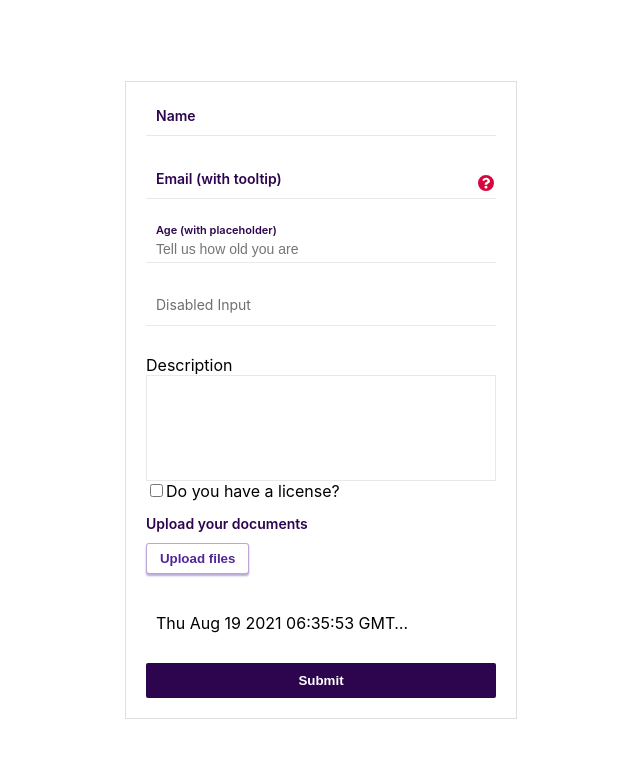
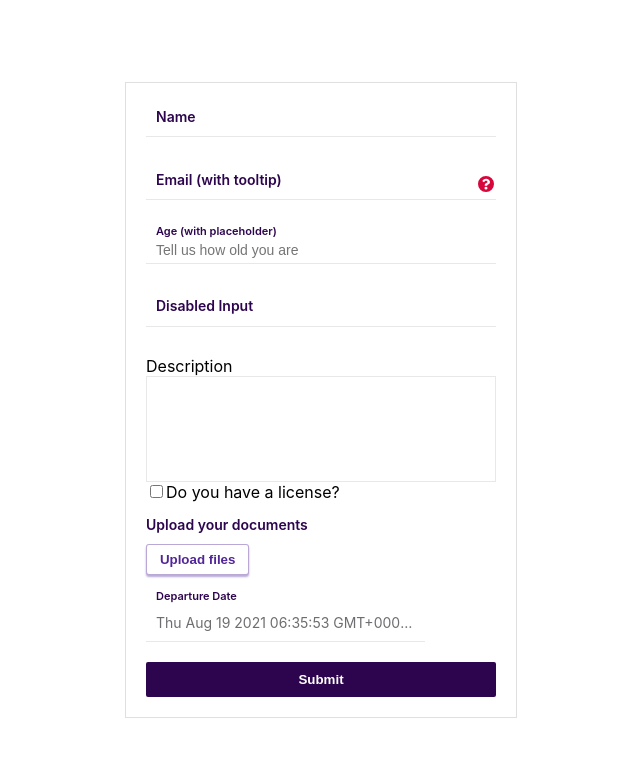
Before and after one commit to iamjoelgeorge/resuable-formik-forms-library, a React (Create React App) app: page / in a window 1280 px wide. Shown: the top 758 px of the page, without its empty margins (319-959 px from the left). Built offline with nearby package versions, Linux system fonts and the light colour scheme.

Commit message:
Made a reusable sliding label element.

```diff
--- a/src/components/CustomFormikForm/DatePicker/DatePicker.js
+++ b/src/components/CustomFormikForm/DatePicker/DatePicker.js
@@ -3,6 +3,7 @@ import { ErrorMessage, Field } from 'formik';
 import Calendar from 'react-calendar';
 
 import styles from './DatePicker.module.scss';
+import SlidingLabel from '../SlidingLabel/SlidingLabel';
 
 const DatePicker = (props) => {
   const { name, formik, ...rest } = props;
@@ -15,7 +16,7 @@ const DatePicker = (props) => {
   const renderCalendar = (value, setFieldValue) => (
     <Calendar
       className={styles.calendarContainer}
-      activeStartDate={new Date()}
+      // activeStartDate={new Date()}
       value={value}
       onChange={(val) => {
         setFieldValue(name, val);
@@ -33,8 +34,20 @@ const DatePicker = (props) => {
 
           return (
             <div>
-              <p onClick={toggleCalendar}>{value.toString()}</p>
               {isCalendarOpen && renderCalendar(value, setFieldValue)}
+
+              <div className={styles.selectedDateContainer}>
+                {/* <label htmlFor={'selectedDate'}>Departure Date</label> */}
+                <SlidingLabel
+                  label={'Departure Date'}
+                  inputEntered={!!value.toString()}
+                  htmlFor={'selectedDate'}
+                  showErrorStyle={false}
+                />
+                <p id='selectedDate' className={styles.selectedDate} onClick={toggleCalendar}>
+                  {value.toString()}
+                </p>
+              </div>
             </div>
           );
         }}
--- a/src/components/CustomFormikForm/DatePicker/DatePicker.module.scss
+++ b/src/components/CustomFormikForm/DatePicker/DatePicker.module.scss
@@ -1,3 +1,6 @@
+@import '../../../theme/variables.scss';
+@import '../../../theme/utils.scss';
+
 :global {
   .react-calendar {
     .react-calendar__navigation__arrow.react-calendar__navigation__next2-button,
@@ -13,22 +16,20 @@
       padding: 10px;
     }
     .react-calendar__tile:not(.react-calendar__month-view__days__day--neighboringMonth) {
-      background-color: #fafafa !important;
+      background-color: $calendarDayBackground !important;
       cursor: unset !important;
       margin: 2px;
 
       * {
-        background-color: #fafafa !important;
+        background-color: $calendarDayBackground !important;
       }
     }
-    // .react-calendar__tile.react-calendar__month-view__days__day--neighboringMonth {
-    //   pointer-events: none;
-    // }
+
     .react-calendar__tile.react-calendar__month-view__days__day {
       border: 1px solid transparent !important;
 
       &:hover {
-        border: 1px solid #aa77ff !important;
+        border: 1px solid $brightPurple !important;
       }
     }
     .react-calendar__navigation__label {
@@ -39,7 +40,7 @@
         cursor: pointer;
         &:hover {
           text-decoration: underline;
-          text-decoration-color: #aa77ff;
+          text-decoration-color: $brightPurple;
         }
       }
     }
@@ -56,10 +57,10 @@
         font-weight: bold;
         &:hover {
           * {
-            background-color: #ece0ff !important;
+            background-color: $lightPurple !important;
           }
           color: #2d054e;
-          background-color: #ece0ff !important;
+          background-color: $lightPurple !important;
         }
       }
     }
@@ -70,10 +71,10 @@
 
       &:hover {
         * {
-          background-color: #ece0ff !important;
+          background-color: $lightPurple !important;
         }
         color: #2d054e;
-        background-color: #ece0ff !important;
+        background-color: $lightPurple !important;
       }
     }
   }
@@ -92,16 +93,35 @@
     text-overflow: ellipsis;
   }
 
+  .selectedDateContainer {
+    border-bottom: 1px solid $lighterGrey;
+
+    &:hover {
+      border-bottom-color: $brightPurpleTwo;
+    }
+
+    .selectedDate {
+      color: $secondaryGrey;
+      font-size: em(14);
+    }
+  }
+
   .calendarContainer {
+    position: absolute;
+    top: 100%;
+    left: 0;
     width: 100%;
-    position: absolute;
-    left: 0;
-    border-top: 5px solid #512698;
     padding: 10px;
-    background: white;
+    background: $white;
+
+    &:hover {
+      & + .selectedDateContainer {
+        border-bottom-color: $primary;
+      }
+    }
 
     * {
-      background-color: white;
+      background-color: $white;
       border: none;
     }
   }
--- a/src/components/CustomFormikForm/Input/Input.js
+++ b/src/components/CustomFormikForm/Input/Input.js
@@ -6,6 +6,7 @@ import styles from './Input.module.scss';
 import ToolTipIcon from '../../../assets/images/help.svg';
 import ErrorText from '../../ErrorText/ErrorText';
 import { joinClassNames } from '../../../utils/utils';
+import SlidingLabel from '../SlidingLabel/SlidingLabel';
 
 const Input = (props) => {
   const { label, name, placeholder, formik, showTooltip = false, ...rest } = props;
@@ -14,7 +15,7 @@ const Input = (props) => {
 
   const userHasVisitedTheInputField = formik.touched[name];
   const inputFieldHasErrors = formik.errors[name];
-  const addErrorClassesToLabelAndInput = userHasVisitedTheInputField && inputFieldHasErrors;
+  const addErrorClassesToLabelAndInput = !!userHasVisitedTheInputField && !!inputFieldHasErrors;
 
   const fieldClasses = addErrorClassesToLabelAndInput
     ? joinClassNames([styles.input, styles.inputError])
@@ -34,9 +35,12 @@ const Input = (props) => {
         <Field className={fieldClasses} name={name} id={name} placeholder={placeholder} {...rest} />
 
         {label && (
-          <label className={labelClasses} htmlFor={name}>
-            {label}
-          </label>
+          <SlidingLabel
+            label={label}
+            inputEntered={!!inputValue}
+            htmlFor={name}
+            showErrorStyle={addErrorClassesToLabelAndInput}
+          />
         )}
 
         {showTooltip && (
--- a/src/components/CustomFormikForm/Input/Input.module.scss
+++ b/src/components/CustomFormikForm/Input/Input.module.scss
@@ -1,5 +1,6 @@
 @import '../../../theme/variables.scss';
 @import '../../../theme/utils.scss';
+@import '../../../theme/mixins.scss';
 
 .container {
   display: flex;
@@ -37,11 +38,6 @@
     font-size: em(14);
   }
 
-  .slideLabel {
-    top: -15px;
-    font-size: em(11);
-  }
-
   .input {
     flex: 1;
     color: $primaryDark;
@@ -56,11 +52,7 @@
       font-size: 14px;
     }
 
-    &:placeholder-shown {
-      & + .label {
-        @extend .slideLabel;
-      }
-    }
+    @include slideLabelTest;
 
     &:hover {
       border-color: $brightPurple;
@@ -70,10 +62,6 @@
     &:focus {
       border-color: $brightPurple;
       border-bottom-style: dashed;
-
-      & + .label {
-        @extend .slideLabel;
-      }
     }
 
     &:disabled {
@@ -90,6 +78,7 @@
     &:-webkit-autofill:hover,
     &:-webkit-autofill:focus,
     &:-webkit-autofill:active {
+      box-shadow: 0 0 0 30px $white inset !important;
       -webkit-box-shadow: 0 0 0 30px $white inset !important;
     }
   }
--- /dev/null
+++ b/src/components/CustomFormikForm/SlidingLabel/SlidingLabel.js
@@ -0,0 +1,34 @@
+import React from 'react';
+
+import PropTypes from 'prop-types';
+
+import styles from './SlidingLabel.module.scss';
+import { joinClassNames } from '../../../utils/utils';
+
+const SlidingLabel = (props) => {
+  const { label, inputEntered = false, htmlFor, showErrorStyle, ...rest } = props;
+
+  const labelDefaultClasses = inputEntered
+    ? joinClassNames([styles.label, styles.slideLabel])
+    : styles.label;
+
+  const labelClasses = showErrorStyle
+    ? joinClassNames([labelDefaultClasses, styles.labelError])
+    : labelDefaultClasses;
+
+  return (
+    <label className={labelClasses} htmlFor={htmlFor} {...rest}>
+      {label}
+    </label>
+  );
+};
+
+SlidingLabel.propTypes = {
+  label: PropTypes.string.isRequired,
+  inputEntered: PropTypes.bool.isRequired,
+  htmlFor: PropTypes.string.isRequired,
+  showErrorStyle: PropTypes.bool.isRequired,
+  rest: PropTypes.object,
+};
+
+export default SlidingLabel;
--- /dev/null
+++ b/src/components/CustomFormikForm/SlidingLabel/SlidingLabel.module.scss
@@ -0,0 +1,21 @@
+@import '../../../theme/variables.scss';
+@import '../../../theme/utils.scss';
+
+.label {
+  color: $darkPurple;
+  font-weight: $fontWeightSemiBold;
+  position: absolute;
+  top: -5px;
+  left: 10px;
+  transition: 0.1s all ease-in-out;
+  font-size: em(14);
+}
+
+.slideLabel {
+  top: -15px;
+  font-size: em(11);
+}
+
+.labelError {
+  color: $error;
+}
--- /dev/null
+++ b/src/theme/mixins.scss
@@ -0,0 +1,40 @@
+.slideLabel {
+  top: -15px;
+  font-size: em(11);
+}
+
+@mixin slideLabelTest {
+  &::placeholder {
+    font-size: 14px;
+  }
+
+  &:placeholder-shown {
+    & + label {
+      @extend .slideLabel;
+    }
+  }
+
+  &:hover {
+    border-color: $brightPurple;
+    cursor: pointer;
+  }
+
+  &:focus {
+    border-color: $brightPurple;
+    border-bottom-style: dashed;
+
+    & + label {
+      @extend .slideLabel;
+    }
+  }
+
+  &:disabled {
+    border-bottom-color: $lighterGrey;
+    cursor: not-allowed;
+
+    & + .label {
+      font-weight: $fontWeightRegular;
+      color: $secondaryGrey;
+    }
+  }
+}
--- a/src/theme/variables.scss
+++ b/src/theme/variables.scss
@@ -5,6 +5,7 @@ $primaryMidPurple: #3f1673;
 $primaryMidPurpleTwo: #361d53;
 $darkPurple: #2d054e;
 $brightPurple: #aa77ff;
+$brightPurpleTwo: #AA77FB;
 $lightPurple: #ece0ff;
 $secondary: #800080;
 $secondaryGrey: #6d6e71;
@@ -12,6 +13,7 @@ $borderGrey: #00000014;
 $error: #d6083b;
 $fileUploadBorder: #51269866;
 $shadowOne: #51269866;
+$calendarDayBackground: #fafafa;
 
 $white: #fff;
 $black: #000;
```
